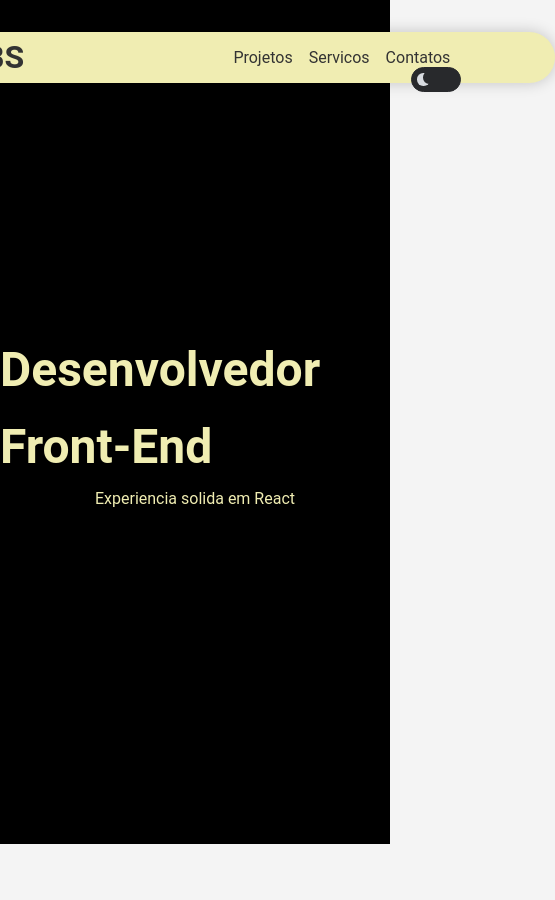
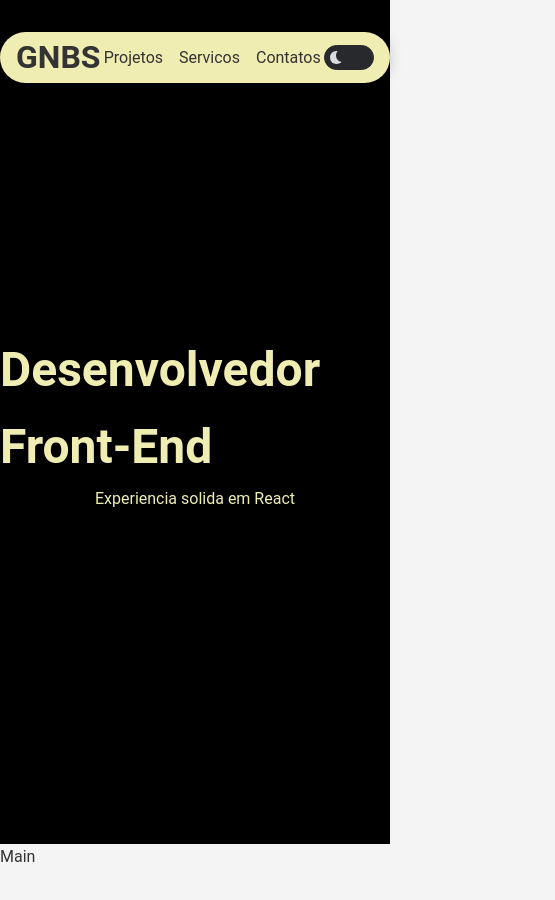
Before and after one commit to GabrielNBS/repository, a React (Create React App) app: page / in a window 390 px wide. Shown: the top 900 px of the page, 555 px wide, since content can reach past the window. Before the commit the page ends 844 px from the top, so only its background shows below. Built offline with nearby package versions, Linux system fonts and the light colour scheme.

Commit message:
feat: finalize mobile navbar configuration

```diff
--- a/src/App.tsx
+++ b/src/App.tsx
@@ -5,6 +5,7 @@ import { ThemeProvider } from 'styled-components'
 import darkTheme from './styles/themes/dark'
 import lightTheme from './styles/themes/light'
 import Hero from './Containers/Hero/Hero'
+import Main from './Containers/Main/Main'
 
 const App: React.FC = () => {
   const [theme, setTheme] = useState(true)
@@ -20,6 +21,7 @@ const App: React.FC = () => {
       <GlobalStyle />
       <Header toggleTheme={toggleTheme} />
       <Hero />
+      <Main />
     </ThemeProvider>
   )
 }
--- a/src/Components/Header/Header.tsx
+++ b/src/Components/Header/Header.tsx
@@ -1,12 +1,12 @@
-import React from 'react'
+import React, { useState } from 'react'
 import * as S from './styles'
 import ThemeButtonChange from '../ThemeButtonChange/ThemeButtonChange'
 import { ThemeToggleProps } from '../../types/ThemesProps'
 
 const Header: React.FC<ThemeToggleProps> = ({ toggleTheme }) => {
   return (
+    <>
       <S.Header>
-      <ThemeButtonChange toggleTheme={toggleTheme} />
         <h1>GNBS</h1>
         <nav>
           <ul>
@@ -21,7 +21,9 @@ const Header: React.FC<ThemeToggleProps> = ({ toggleTheme }) => {
             </li>
           </ul>
         </nav>
+        <ThemeButtonChange toggleTheme={toggleTheme} />
       </S.Header>
+    </>
   )
 }
 
--- a/src/Components/Header/styles.ts
+++ b/src/Components/Header/styles.ts
@@ -2,10 +2,12 @@ import styled from 'styled-components'
 
 export const Header = styled.header`
   display: flex;
-  width: 720px;
-  justify-content: space-around;
+  padding: 0 1rem;
+  max-width: 720px;
+  width: 100%;
+  justify-content: space-between;
   border-radius: 2rem;
-  position: absolute;
+  position: fixed;
   left: 50%;
   transform: translateX(-50%);
   top: 2rem;
--- a/src/Components/ThemeButtonChange/styles.ts
+++ b/src/Components/ThemeButtonChange/styles.ts
@@ -1,22 +1,15 @@
 import styled from 'styled-components'
 
 export const ToggleSwitch = styled.div`
-  position: fixed;
+  position: relative;
   width: 50px;
   height: 25px;
   --light: #d8dbe0;
   --dark: #28292c;
   --link: rgb(27, 129, 112);
   --link-hover: rgb(24, 94, 82);
-  top: 15px;
-  left: 90%;
   cursor: pointer;
   z-index: 11;
-
-  @media (max-width: 768px) {
-    top: 35px;
-    left: 80%;
-  }
 `
 
 export const SwitchLabel = styled.label`
--- /dev/null
+++ b/src/Containers/Main/Main.tsx
@@ -0,0 +1,6 @@
+import React from 'react'
+import { Container } from './styles'
+
+export default function Main() {
+  return <Container>Main</Container>
+}
--- /dev/null
+++ b/src/Containers/Main/styles.ts
@@ -0,0 +1,6 @@
+import styled from 'styled-components'
+
+export const Container = styled.main`
+  height: 100vh;
+  width: 100vw;
+`
```
Lines whose indentation alone changed are shown as unchanged.
